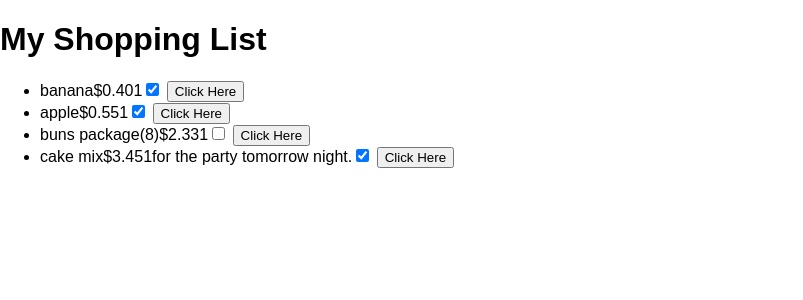
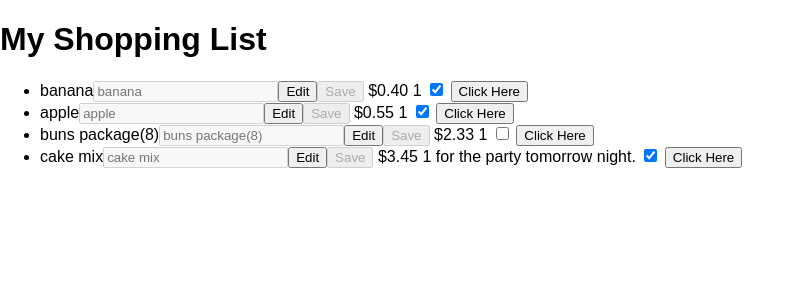
Before and after one commit to sdserage/noDatabaseProject, a React (Create React App) app in the folder app/: page / in a window 1280 px wide. Shown: the top 300 px of the page, without its empty margins (0-803 px from the left). Built offline with nearby package versions, Linux system fonts and the light colour scheme.

Commit message:
App is not passing data smoothly, will do changes to structure.

```diff
--- a/app/src/App.js
+++ b/app/src/App.js
@@ -1,5 +1,5 @@
 import React, { Component } from 'react';
-import logo from './logo.svg';
+//import logo from './logo.svg';
 import './App.css';
 
 // Components
--- /dev/null
+++ b/app/src/components/NameBox.js
@@ -0,0 +1,82 @@
+import React, {Component} from 'react';
+
+export default class NameBox extends Component {
+  constructor(props){
+    super(props);
+    this.state = {
+      name: this.props.name,
+      tempName: this.props.name,
+      editActive: false
+    }
+    this.toggleEdit = this.toggleEdit.bind(this);
+    this.saveEdit = this.saveEdit.bind(this);
+  };
+
+  // componentWillReceiveProps(props){
+  //   this.setState({
+  //     name: this.props.name,
+  //     tempName: this.props.name,
+  //     editActive: false
+  //   })
+  // }
+  componentWillMount(){
+    this.setState({
+      name: this.props.name,
+      tempName: this.props.name
+    })
+  }
+
+  componentWillReceiveProps(nextProps){
+    this.setState({
+      name: nextProps.name,
+      tempName: nextProps.name
+    })
+  }
+
+  handleChange(val){
+    this.setState({
+      tempName: val
+    });
+    this.props.getUpdatedName('name', this.state.name);
+  }
+
+  toggleEdit(){
+    if(this.state.editActive){ // Cancel Edit
+      this.setState({
+        editActive: false,
+        tempName: this.state.name // Original name is restored to tempName
+      });
+    } else {
+      this.setState({ // Start Edit
+        editActive: true,
+        tempName: this.state.name
+      })
+    }
+  };
+
+  saveEdit(){
+    if(this.state.editActive){
+      this.setState({
+        editActive: false,
+        name: this.state.tempName,
+        tempName: this.state.tempName
+      })
+    }
+  };
+
+  render(){
+    return (
+      <span>
+        {this.state.name}
+        <input
+          type="text"
+          placeholder={this.state.name}
+          disabled={this.state.editActive ? false : true}
+          onChange={e=>this.handleChange(e.target.value)}
+        />
+        <button onClick={this.toggleEdit}>{this.state.editActive ? "Cancel" : "Edit"}</button>
+        <button onClick={this.saveEdit} disabled={this.state.editActive ? false : true}>Save</button>
+      </span>
+    );
+  };
+};
--- a/app/src/components/ShoppingItem.js
+++ b/app/src/components/ShoppingItem.js
@@ -1,39 +1,76 @@
 import React, {Component} from 'react';
 
+// Components
+import NameBox from './NameBox';
+
+// Models
+import Item from '../models/Item';
+
 export default class ShoppingItem extends Component{
-  constructor(props){
-    super(props);
+  constructor(){
+    super();
     this.state = {
+      name: '',//this.props.name,
+      price: null,//this.props.price,
+      quantity: null,//this.props.quantity,
+      notes: '',//this.props.notes,
+      purchased: false,//this.props.purchased
+      id: null
+    }
+    this.getUpdatedValue = this.getUpdatedValue.bind(this);
+  }
+
+  componentWillMount(){
+    this.setState({
       name: this.props.name,
       price: this.props.price,
       quantity: this.props.quantity,
       notes: this.props.notes,
-      purchased: this.props.purchased
-    }
+      purchased: this.props.purchased,
+      id: this.props.id
+    })
   }
-  // Currently Unknown if needed
-  // componentWillReceiveProps(props){
-  //   console.log('hello?');
-  //   this.setState({
-  //     name: this.props.name,
-  //     price: this.props.price,
-  //     quantity: this.props.quantity,
-  //     notes: this.props.notes,
-  //     purchased: this.props.purchased
-  //   })
-  //   console.log('hello??');
-  // }
+
+  componentWillReceiveProps(nextProps){
+    this.setState({
+      name: nextProps.name,
+      price: nextProps.price,
+      quantity: nextProps.quantity,
+      notes: nextProps.notes,
+      purchased: nextProps.purchased,
+      id: nextProps.id
+    })
+  }
+
+  getUpdatedValue(prop,newValue){
+    console.log("test");
+    let updatedValue = {prop: newValue};
+    this.setState(updatedValue);
+    let newItem = new Item(null,"");
+    let {id, name, price, quantity, notes, purchased} = this.state;
+    newItem = {id, name, price, quantity, notes, purchased};
+    this.props.updateItem(newItem);
+    this.setState(this.state);
+  }
+
   render(){
     return(
       //<span>{this.state.name} {this.state.price} {this.state.quantity} {this.state.notes} {this.state.purchased}</span>
-      <li>
-        {this.state.name}
-        {'$'+(this.state.price/100).toFixed(2)}
-        {this.state.quantity}
-        {this.state.notes}
-        {this.state.purchased?<input type="checkbox"/>:<input type="checkbox" checked/>} {/*Should be upgraded to a Toggle Component*/}
-        <button>Click Here</button>
-      </li>
+      <li><NameBox name={this.state.name} getUpdatedName={(prop, name) => this.getUpdatedValue(prop, name)}/> {'$'+(this.state.price/100).toFixed(2)} {this.state.quantity} {this.state.notes} {this.state.purchased?<input type="checkbox"/>:<input type="checkbox" checked/>} {/*Should be upgraded to a Toggle Component*/}<button>Click Here</button></li>
     );
   }
 };
+
+
+
+// return (this.state.editActive ?
+//   (<span>
+//     <input type="text" placeholder={this.state.name} onChange={e => this.handleChange(e.targe.value)}/>
+//     <button onClick={this.toggleEdit}>Cancel</button>
+//     <button onClick={this.saveEdit}>Save</button>
+//   </span>)
+//   :
+//   (<span>
+//     {this.state.name} <button onClick={this.toggleEdit}>Edit</button>
+//   </span>)
+// );
--- a/app/src/components/ShoppingList.js
+++ b/app/src/components/ShoppingList.js
@@ -15,10 +15,7 @@ class ShoppingList extends Component {
     this.state = {
       itemList:testList
     }
-  }
-
-  componentWillReceiveProps(props){
-
+    this.updateItem=this.updateItem.bind(this);
   }
 
   addItem(name){
@@ -30,19 +27,30 @@ class ShoppingList extends Component {
     })
   }
 
+  updateItem(updatedItem){
+    let copyItemList = this.state.itemList;
+    let itemIndex = copyItemList.findIndex(item => item.id === updatedItem.id);
+    copyItemList.splice(itemIndex, 1, updatedItem);
+    this.setState({
+      itemList:copyItemList
+    })
+  }
+
   render(){
     return(
       <div>
         <h1>My Shopping List</h1>
         <ul>
           {
-            this.state.itemList.map(item=>{
+            this.state.itemList.map(item =>{
               return (<ShoppingItem
+                id={item.id}
                 name={item.name}
                 price={item.price}
                 quantity={item.quantity}
                 notes={item.notes}
-                purchased={item.purchased}/>)
+                purchased={item.purchased}
+                updateItem={this.updateItem}/>)
             })
           }
         </ul>
--- a/app/src/components/testList.js
+++ b/app/src/components/testList.js
@@ -1,9 +1,9 @@
 import {createNewItem} from '../models/Item';
 
-const banana = createNewItem('banana', 40, 3);
-const apple = createNewItem('apple', 55, 2);
-const buns = createNewItem('buns package(8)', 233);
-const cakeMix = createNewItem('cake mix', 345, 1, "for the party tomorrow night.");
+const banana = createNewItem(0, 'banana', 40, 3);
+const apple = createNewItem(1, 'apple', 55, 2);
+const buns = createNewItem(2, 'buns package(8)', 233);
+const cakeMix = createNewItem(3, 'cake mix', 345, 1, "for the party tomorrow night.");
 buns.togglePurchased();
 var testList = [];
 testList.push(banana,apple,buns,cakeMix);
--- a/app/src/models/Item.js
+++ b/app/src/models/Item.js
@@ -1,5 +1,6 @@
 export default class Item {
-  constructor(name){
+  constructor(id, name){
+    this.id = id;
     this.name = name; // string value
     this.price = 0; // number value
     this.quantity = 1; // number value
@@ -14,8 +15,8 @@ export default class Item {
     this.purchased = this.purchased ? false : true;
   };
 };
-export function createNewItem(name, price=0, quantity=1, notes= ""){
-  let newItem = new Item(name);
+export function createNewItem(id, name, price=0, quantity=1, notes= ""){
+  let newItem = new Item(id, name);
   if(price){
     newItem.setPrice(price);
   }
```
